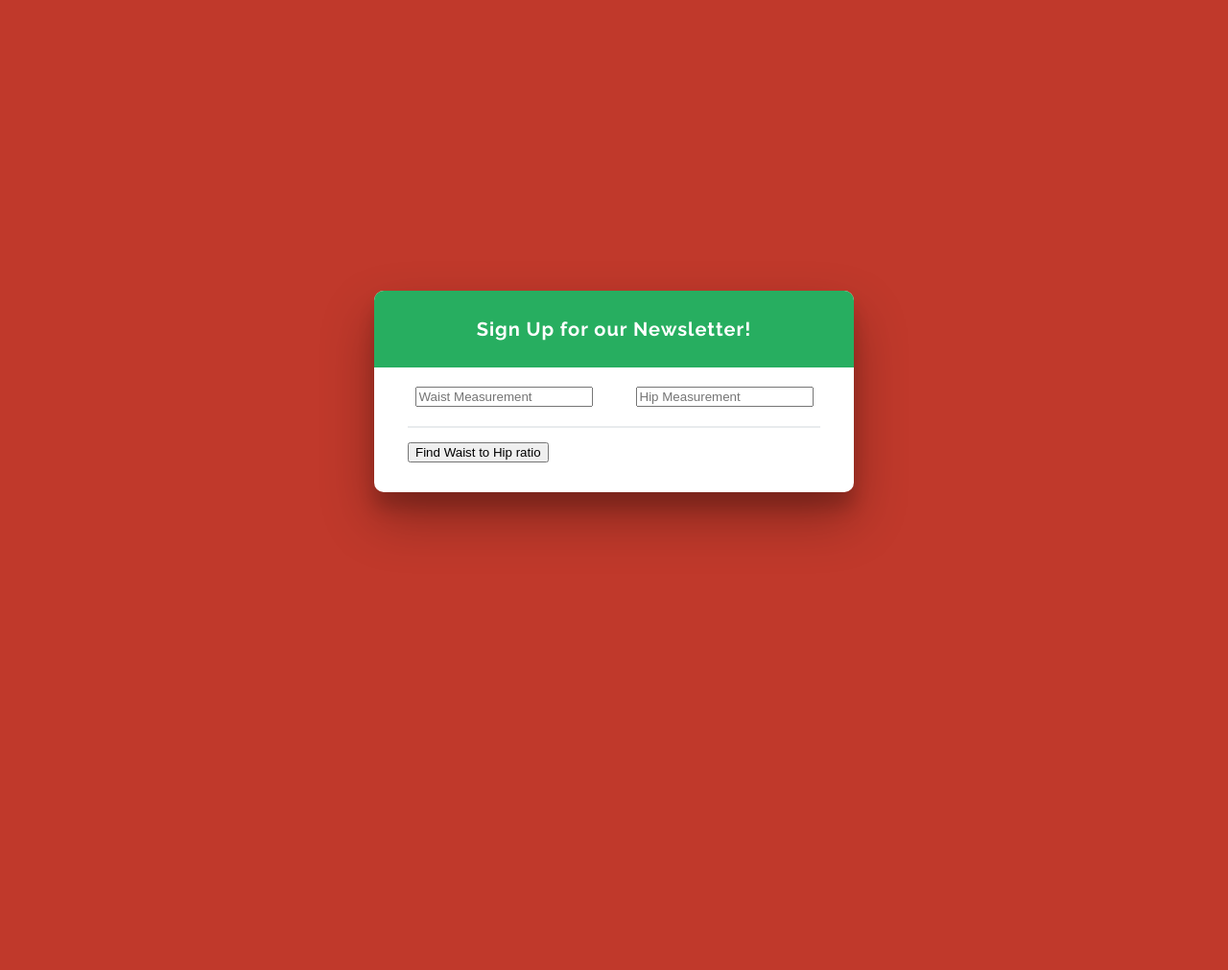
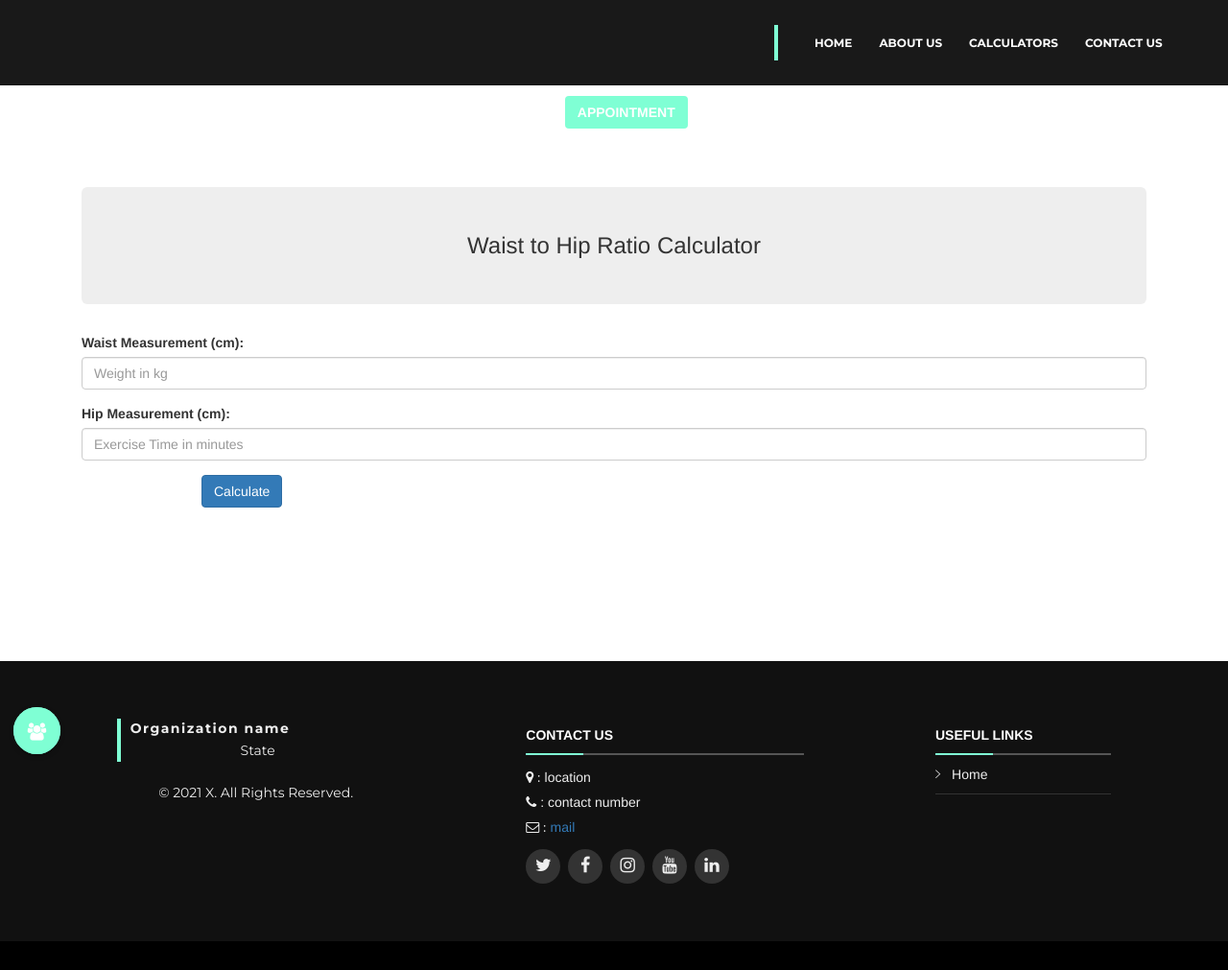
Before and after one commit to Prakhar19999/Way_To_Wellness, a Django app: page /calculators/whr/ in a window 1280 px wide. Shown: the whole page at 96% size. Before the commit the page ends 561 px from the top, so only its background shows below. Run offline with Django 3.2, Linux system fonts and the light colour scheme; some libraries are stand-ins or nearby versions; some web fonts are replaced.

Commit message:
WHR Calculator Upgraded

```diff
--- a/HealthCare_Project/calculators/models.py
+++ b/HealthCare_Project/calculators/models.py
@@ -37,7 +37,7 @@ class WHR(models.Model):
     hip=models.FloatField()
 
     def __str__(self):
-        return self.id
+        return str(self.id)
 
     class Meta:
         verbose_name_plural="Waist To Hip Ratio"
--- a/HealthCare_Project/calculators/templates/calculators/WHR.html
+++ b/HealthCare_Project/calculators/templates/calculators/WHR.html
@@ -1,23 +1,60 @@
-{% load static %}
-<link href="{% static 'css/whr_form.css' %}" rel="stylesheet">
+{%extends 'calculators/base_event.html' %}
+{%load static%}
+{% block content %}
+<link data-require="bootstrap-css@3.1.1" data-semver="3.1.1" rel="stylesheet" href="//netdna.bootstrapcdn.com/bootstrap/3.1.1/css/bootstrap.min.css" />
 
+  <div class="container" style="padding-top: 115px;">
+    <div class="row">
+      <div class="col-md-12">
+        <h3 class="jumbotron text-center">Waist to Hip Ratio Calculator</h3>
 
-<div class="card-form">
-    <form class="signup" method="POST" action="">
-        {%csrf_token%}
-      <div class="form-title">Sign Up for our Newsletter!</div>
-      <div class="form-body">
-        <div class="row">
-          <input type="number" id="waist" name="waist" placeholder="Waist Measurement" step=0.01>
-          <input type="number" id="hip" name="hip" placeholder="Hip Measurement" step=0.01>
+        <form role="form" method="POST" action="">
+          {% csrf_token%}
+          <div id="metric" ng-show="units == 'metric'">
+            <div class="form-group">
+              <label for="weight_kg">Waist Measurement (cm):</label>
+              <input type="number" id="waist" name="waist" placeholder="Weight in kg" class="form-control" step="0.01">
+            </div>
+
+            <div class="form-group">
+              <label for="height_cm">Hip Measurement (cm):</label>
+              <input type="number" id="hip" name="hip" placeholder="Exercise Time in minutes" class="form-control" step="0.01">
+            </div>
+
+            <button type="submit" class="btn btn-primary">Calculate</button>
+
+          </div>
+        </form>
+
+        <br>
+        <br>
+        {%if whr %}
+        <!-- Calculated BMI is shown here -->
+        <div class="well text-center">
+          <h3 class="text-muted">Calculated Waist to Hip Ratio</h3>
         </div>
-        <!--<div class="row">
-          <input type="email" id="email" name="email" placeholder="Email Address*">
-        </div>-->
+        <p id="WHR_result"></p>
+        {%endif%}
       </div>
-      <div class="rule"></div>
-      <div class="form-footer">
-        <button type="submit" class="btn btn-success text-center">Find Waist to Hip ratio<i class="fa fa-paper-plane-o ml-1"></i></button>
-      </div>
-    </form>
+    </div>
   </div>
+  <br>
+  <br>
+  <br>
+  <br>
+
+  <!-- Scripts -->
+  <script data-require="jquery@*" data-semver="2.0.3" src="http://code.jquery.com/jquery-2.0.3.min.js"></script>
+  <script data-require="bootstrap@3.1.1" data-semver="3.1.1" src="//netdna.bootstrapcdn.com/bootstrap/3.1.1/js/bootstrap.min.js"></script>
+  <script data-require="angular.js@1.2.13" data-semver="1.2.13" src="http://code.angularjs.org/1.2.13/angular.js"></script>
+
+  <script>
+    var whr_result=JSON.parse("{{whr_result|escapejs}}")
+    var whr=whr_result.whr
+    if(whr)
+    {
+      var showResult=document.getElementById('WHR_result')
+      showResult.innerHTML="Your water requirement is "+ whr
+    }
+  </script>
+{% endblock %}
--- a/HealthCare_Project/calculators/views.py
+++ b/HealthCare_Project/calculators/views.py
@@ -56,7 +56,11 @@ def WHR(requests):
             num=float(requests.POST.get('waist'))
             den=float(requests.POST.get('hip'))
             whr=num/den
-    return render(requests,'calculators/WHR.html')
+    whrJSON=dumps({
+        'whr':whr
+    })
+    context={'whr_result':whrJSON,'whr':whr}
+    return render(requests,'calculators/WHR.html',context)
 
 def BMR(requests):
     bmr_form=BMRform()
```
